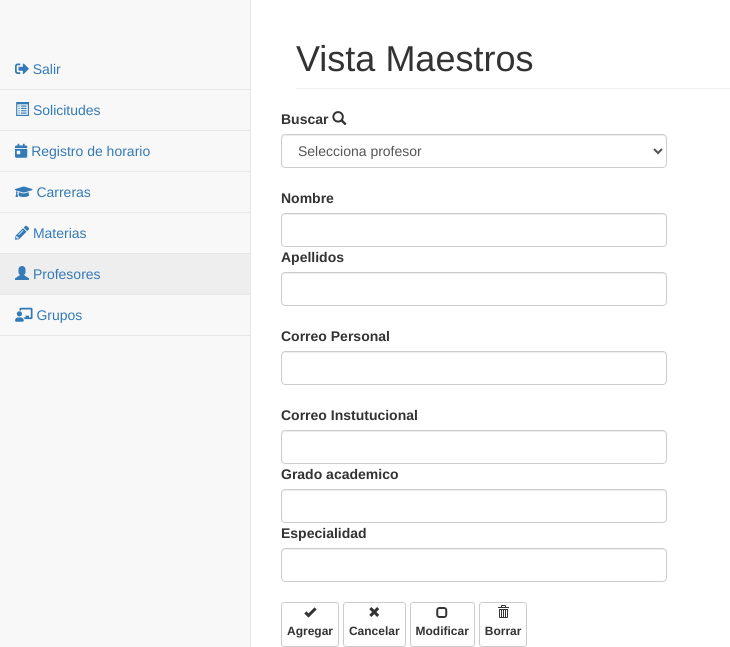
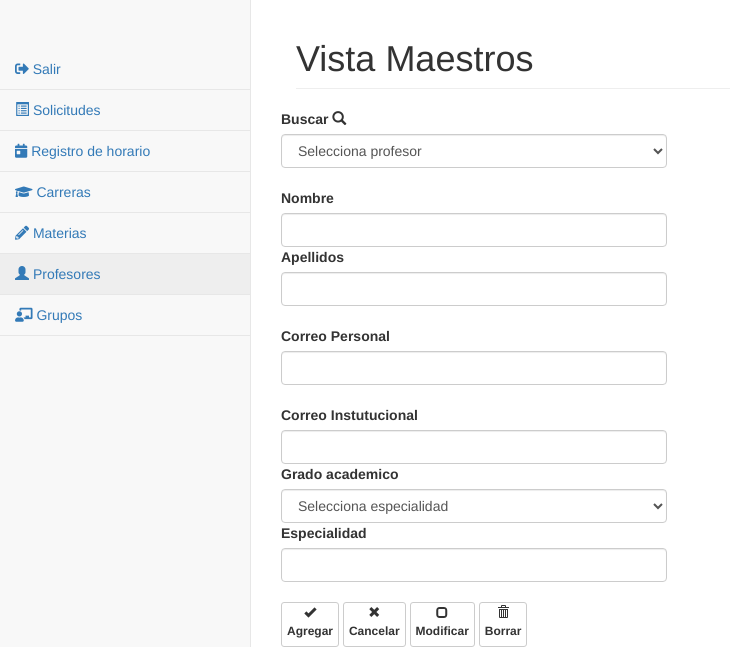
Before and after one commit to EsterUscanga/prueba_upa, a PHP site: page /pages/Vista_Profesores.php in a window 1280 px wide. Shown: the part 182-829 px from the top of the page, without its empty margins (0-730 px from the left). Run offline with PHP 8.4, Linux system fonts and the light colour scheme; data that the repository does not hold is empty.

Commit message:
Was changed a input for a select option

```diff
--- a/startbootstrap-sb-admin-2-gh-pages/pages/Vista_Profesores.php
+++ b/startbootstrap-sb-admin-2-gh-pages/pages/Vista_Profesores.php
@@ -55,7 +55,12 @@
                     <div class="row">
                         <div class="col-xs-5">
                             <label for="disabledSelect">Grado academico</label>
-                            <input type="text" class="form-control" id="regresarGradoAcademico"onkeyup="this.value = this.value.toUpperCase();" required></input>
+                            <select name="" id="regresarGradoAcademico" class="form-control">>
+                                <option value="select">Selecciona especialidad</option>
+                                <option value="LICENCIATURA">LICENCIATURA</option>
+                                <option value="MAESTRIA">MAESTRIA</option>
+                                <option value="DOCTORADO">DOCTORADO</option>
+                            </select>
                         </div>
                     </div>
                     <div class="row">
```
